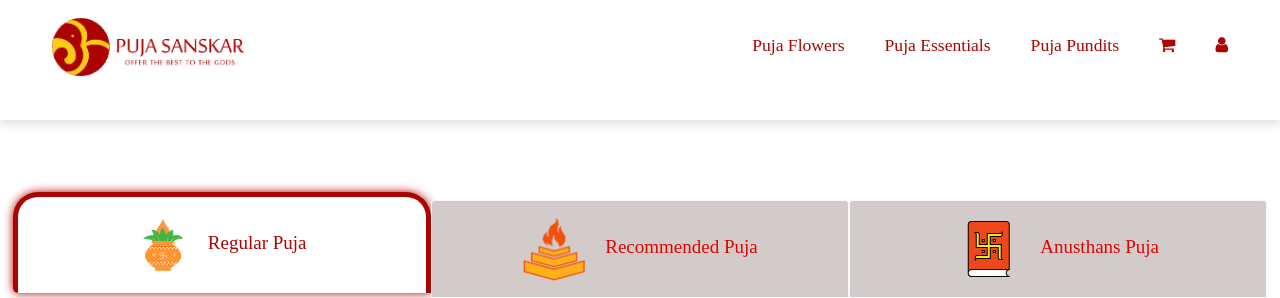
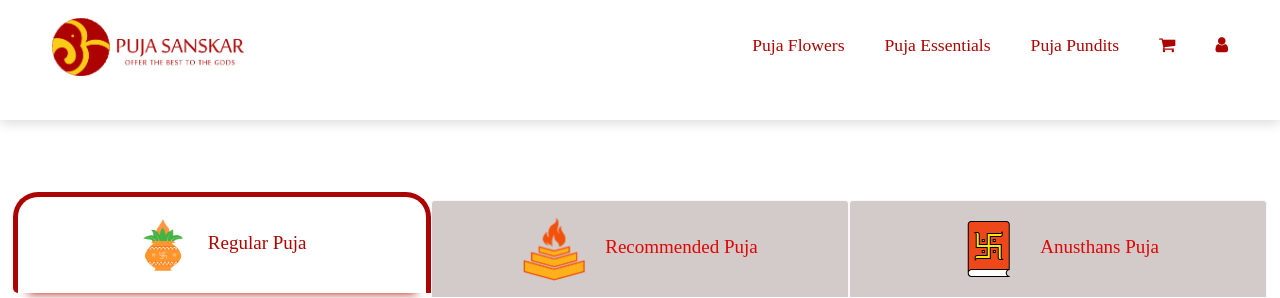
Before and after one commit to Shrirama-Upadhya-A/poojas-final, a PHP site: page /pundits.html in a window 1280 px wide. Shown: the top 298 px of the page. Run offline with PHP 8.4, Linux system fonts and the light colour scheme; some libraries are stand-ins or nearby versions; some web fonts are replaced.

Commit message:
Update style3.css

```diff
--- a/css/style3.css
+++ b/css/style3.css
@@ -125,7 +125,7 @@
     border-color: #ac0401 #ac0401 #ac0401;
     border-bottom-width: 0px;
     color: #ac0401;
-    box-shadow: 0px 0px 10px 0px #ac0401;
+    box-shadow: 0px 15px 10px -15px #ac0401;
 }
 
 #shop {
```
